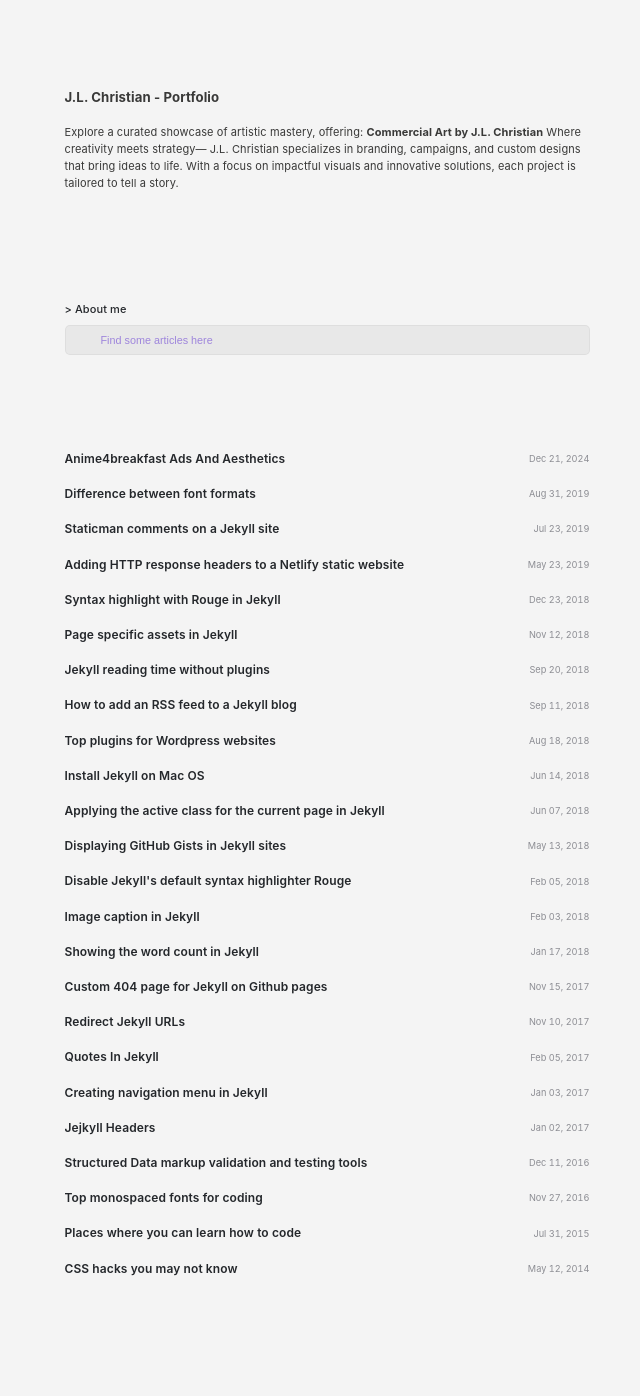
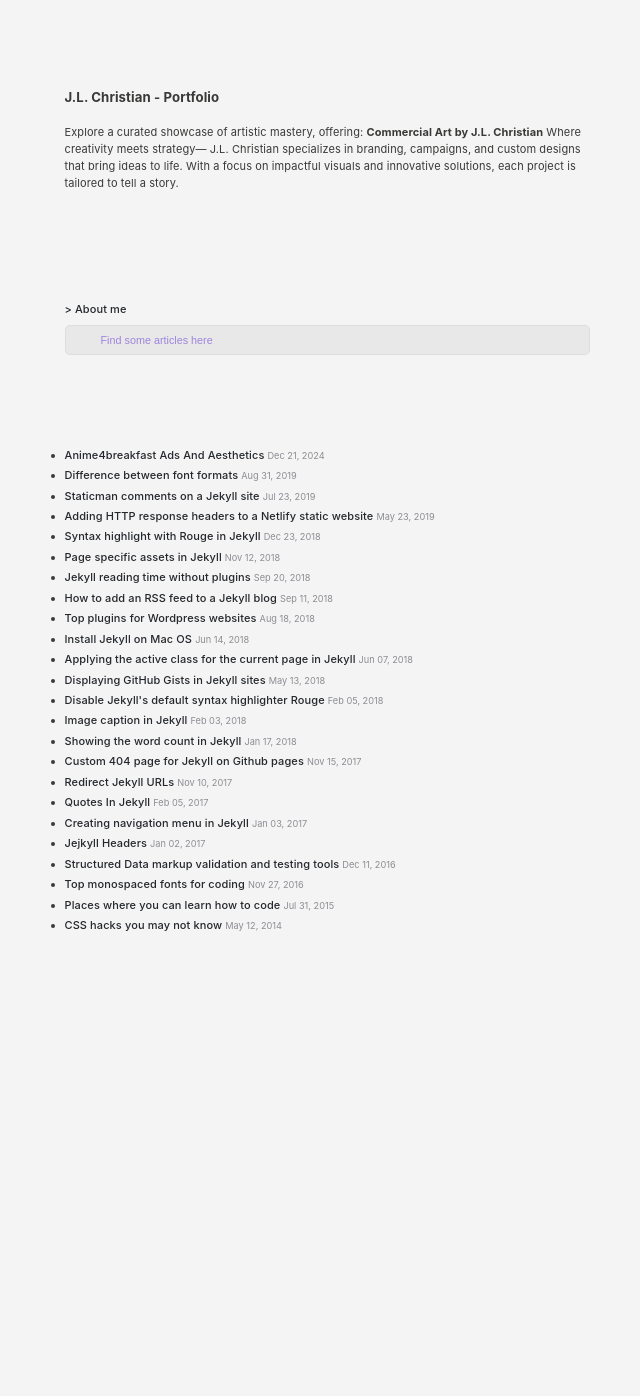
Before and after one commit to SeimiNomore/jlchristian.com, a Jekyll site: the page built from index.html, in a window 1280 px wide. Shown: the whole page, without its empty margins (313-953 px from the left). Built offline with Jekyll 4.4.1, drawn with Linux system fonts in a browser that asks for light colours; after the commit the page ends 1039 px from its top, so only the background shows below that.

Commit message:
update = .codexer {   font-weight: 500;   font-size: 1.0rem; }

```diff
--- a/_sass/_main.scss
+++ b/_sass/_main.scss
@@ -288,6 +288,10 @@
 	font-size: 1rem;
 }
 
+.codexer {
+  font-weight: 500;
+  font-size: 1.0rem;
+}
 
 section h1:first-child {
 	margin-top: 0;
@@ -313,7 +317,6 @@
 
 .posts > h3 {
 	font-weight: 500;
-  font-size: 1.0rem;
 }
 
 .post ul {
--- a/index.html
+++ b/index.html
@@ -31,7 +31,7 @@
     <ul id="search-results"></ul>
 </div>
 
-<section class="posts" id=">Index">
+<section class="codexer" id=">Index">
     <ul>
         {% for post in site.posts %}
         <li>
```
